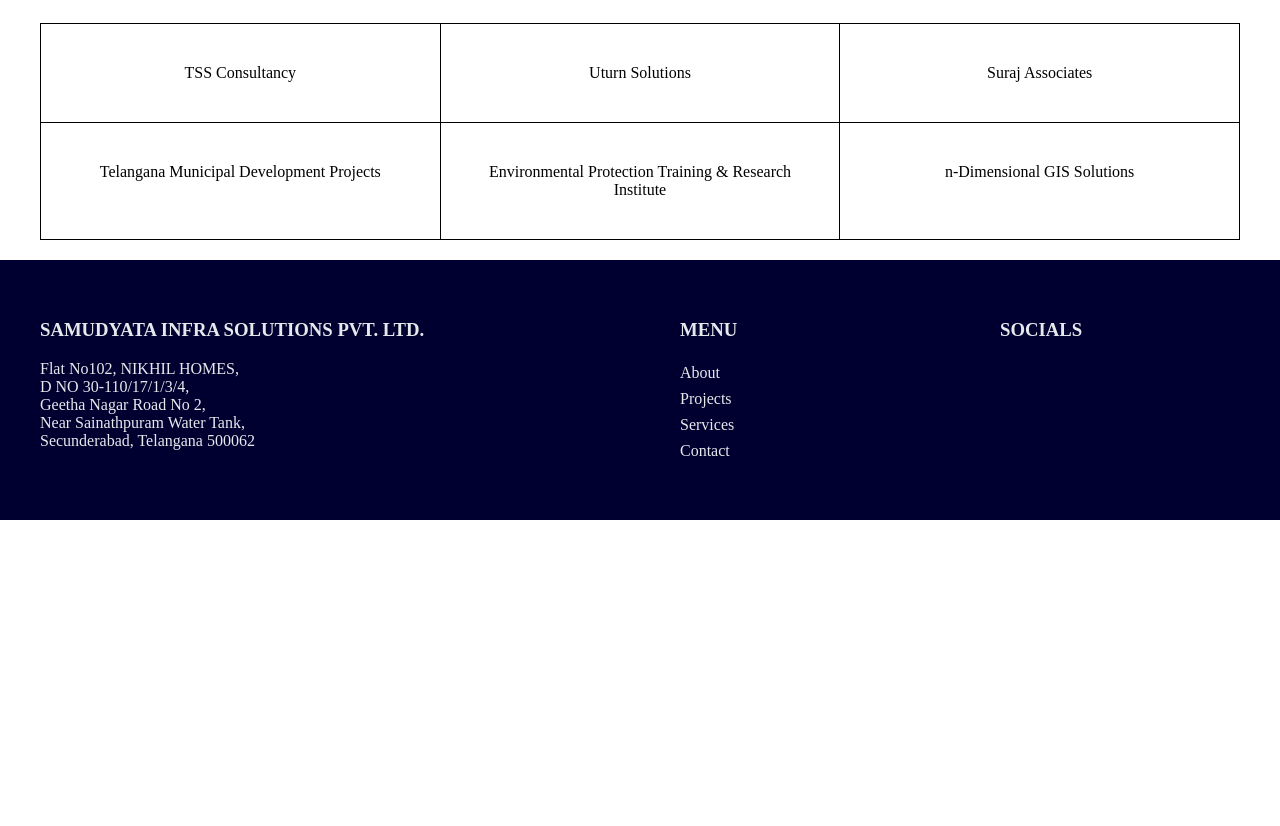
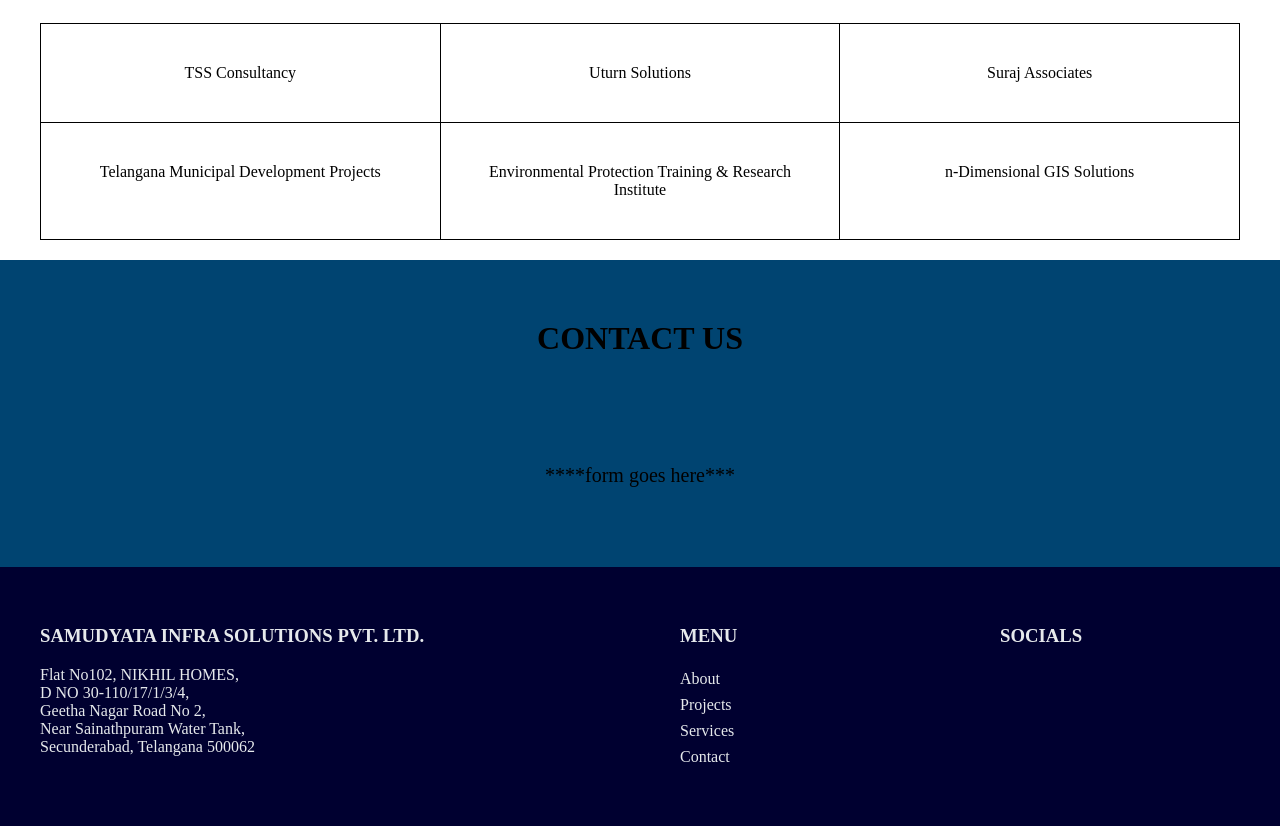
Before and after one commit to HermitCoding/Samudyata, a plain HTML site: page index.html in a window 1280 px wide. Shown: the part 1956-2782 px from the top of the page. Before the commit the page ends 2476 px from the top, so only its background shows below. Drawn offline with Linux system fonts and the light colour scheme.

Commit message:
added dummy contact us

```diff
--- a/index.html
+++ b/index.html
@@ -76,8 +76,10 @@
   </div>
 
   <div class="contact">
+    <h2>Contact Us</h2>
+    <p>****form goes here***</p>
+  </div>
 
-  </div>
 
 
   <div class="footer">
--- a/style.css
+++ b/style.css
@@ -240,3 +240,20 @@ body::-webkit-scrollbar {
 .contact {
   background-color: #004471;
 }
+
+.contact h2 {
+  padding-top: 60px;
+  flex-grow: 1;
+  text-align: center;
+  text-transform: uppercase;
+  font-size: 2rem;
+  margin-top: 0;
+  color: #000;
+}
+
+.contact p {
+  text-align: center;
+  padding: 80px 400px;
+  margin-bottom: 0;
+  font-size: 20px;
+}
```
